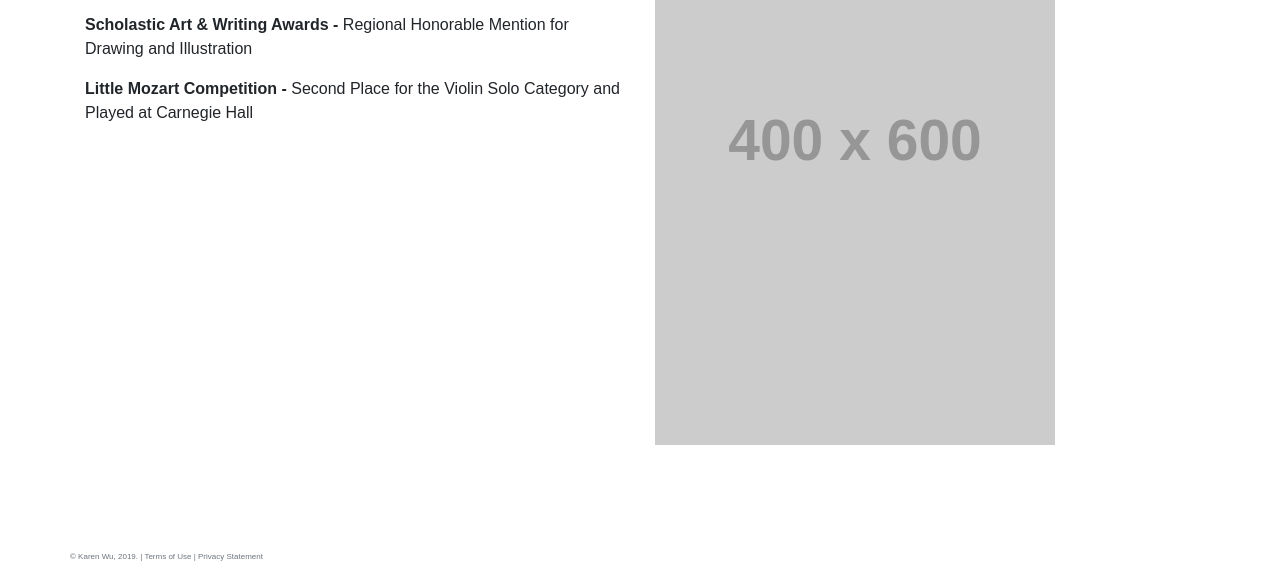
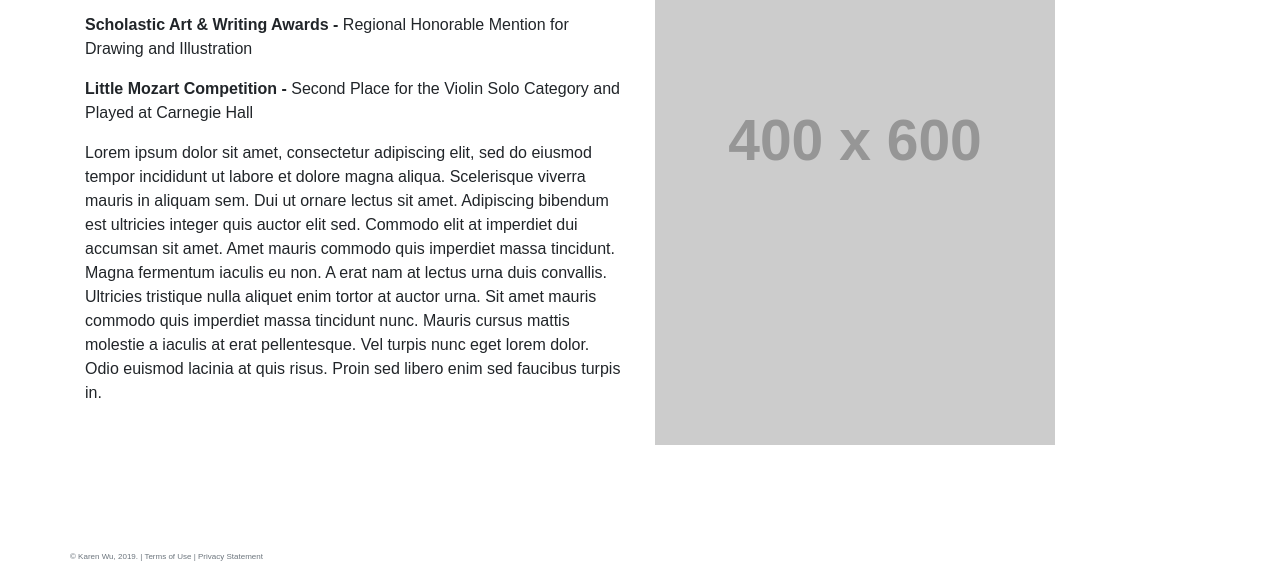
Before and after one commit to karenkw2000/resume-site, a plain HTML site: page recognizedachievements.html in a window 1280 px wide. Shown: the part 227-800 px from the top of the page. Drawn offline with nearby package versions, Linux system fonts and the light colour scheme; placeholder pictures from the web are drawn by us.

Commit message:
Update recognizedachievements.html

```diff
--- a/recognizedachievements.html
+++ b/recognizedachievements.html
@@ -58,6 +58,7 @@
             <p><b>Scholastic Art & Writing Awards - </b> Regional Silver Key for Drawing and Illustration</p>
             <p><b>Scholastic Art & Writing Awards - </b> Regional Honorable Mention for Drawing and Illustration</p>
             <p><b>Little Mozart Competition - </b> Second Place for the Violin Solo Category and Played at Carnegie Hall </p>
+            <p>Lorem ipsum dolor sit amet, consectetur adipiscing elit, sed do eiusmod tempor incididunt ut labore et dolore magna aliqua. Scelerisque viverra mauris in aliquam sem. Dui ut ornare lectus sit amet. Adipiscing bibendum est ultricies integer quis auctor elit sed. Commodo elit at imperdiet dui accumsan sit amet. Amet mauris commodo quis imperdiet massa tincidunt. Magna fermentum iaculis eu non. A erat nam at lectus urna duis convallis. Ultricies tristique nulla aliquet enim tortor at auctor urna. Sit amet mauris commodo quis imperdiet massa tincidunt nunc. Mauris cursus mattis molestie a iaculis at erat pellentesque. Vel turpis nunc eget lorem dolor. Odio euismod lacinia at quis risus. Proin sed libero enim sed faucibus turpis in.</p>
         </div>
         <div class="col-md-6">
             <img src="https://via.placeholder.com/400/600" class="img-fluid" alt="">
```
